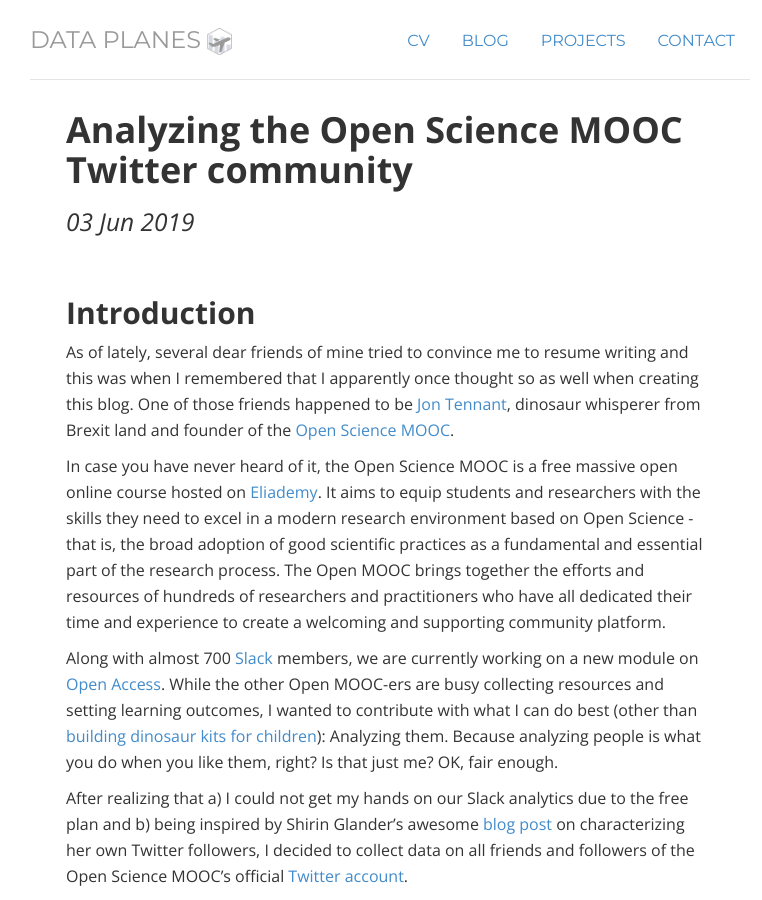
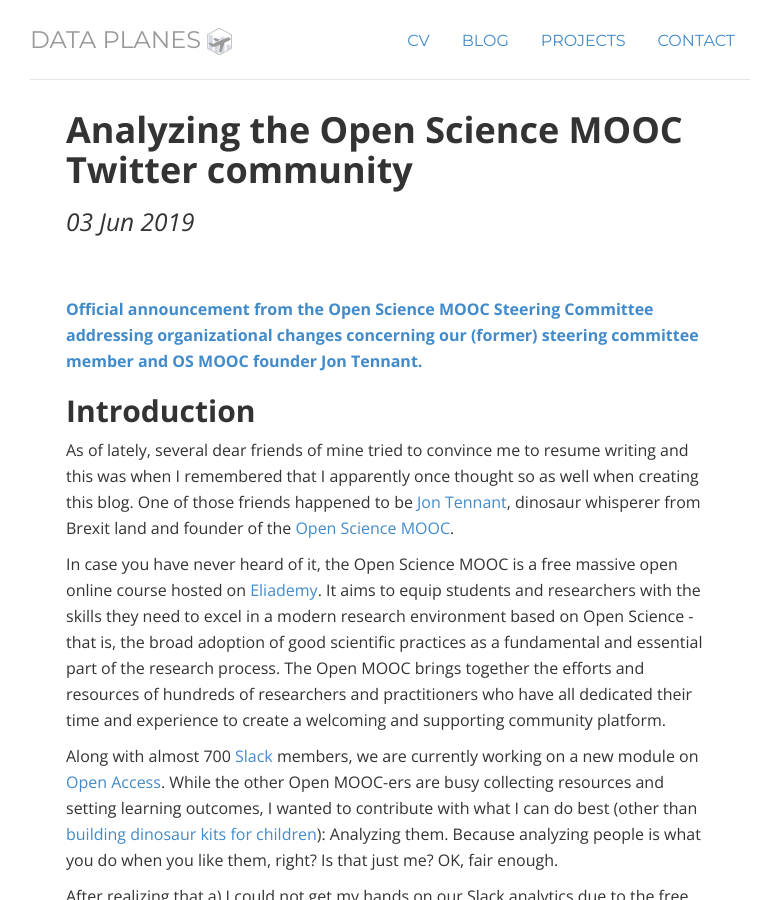
Before and after one commit to lhehnke/lhehnke.github.io, a Jekyll site: the page built from _posts/2019-06-02-openscience-follower-analysis.md, in a window 1280 px wide and 900 px high. Shown: the whole window, without its empty margins (250-1012 px from the left). Built offline with Jekyll 4.4.1, drawn with Linux system fonts in a browser that asks for light colours; nearby versions of some CDN libraries.

Commit message:
Update 2019-06-02-openscience-follower-analysis.md

```diff
--- a/_posts/2019-06-02-openscience-follower-analysis.md
+++ b/_posts/2019-06-02-openscience-follower-analysis.md
@@ -13,6 +13,8 @@
 - Twitter
 - web scraping
 ---
+
+**[Official announcement from the Open Science MOOC Steering Committee addressing organizational changes concerning our (former) steering committee member and OS MOOC founder Jon Tennant.](https://opensciencemooc.eu/statement/2019/11/15/official-sc-statement/)**
 
 ## Introduction
 
```
